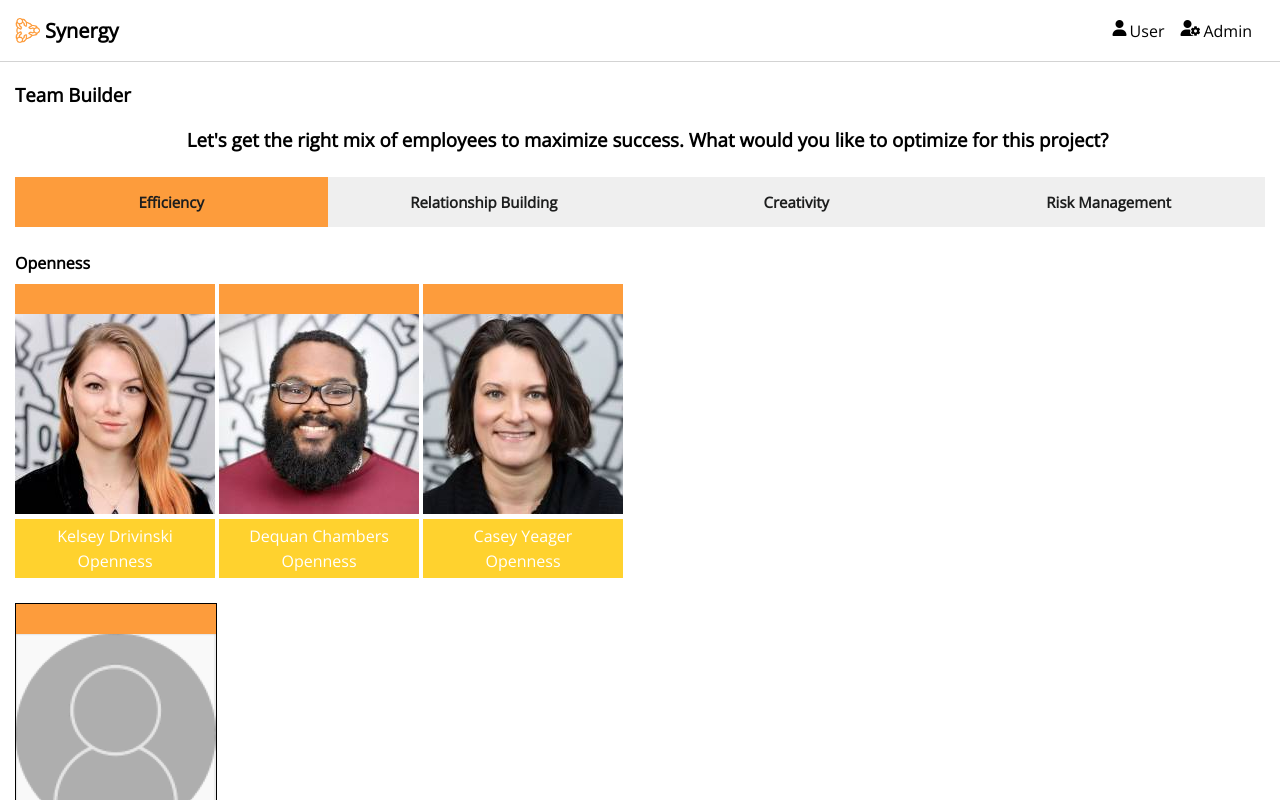
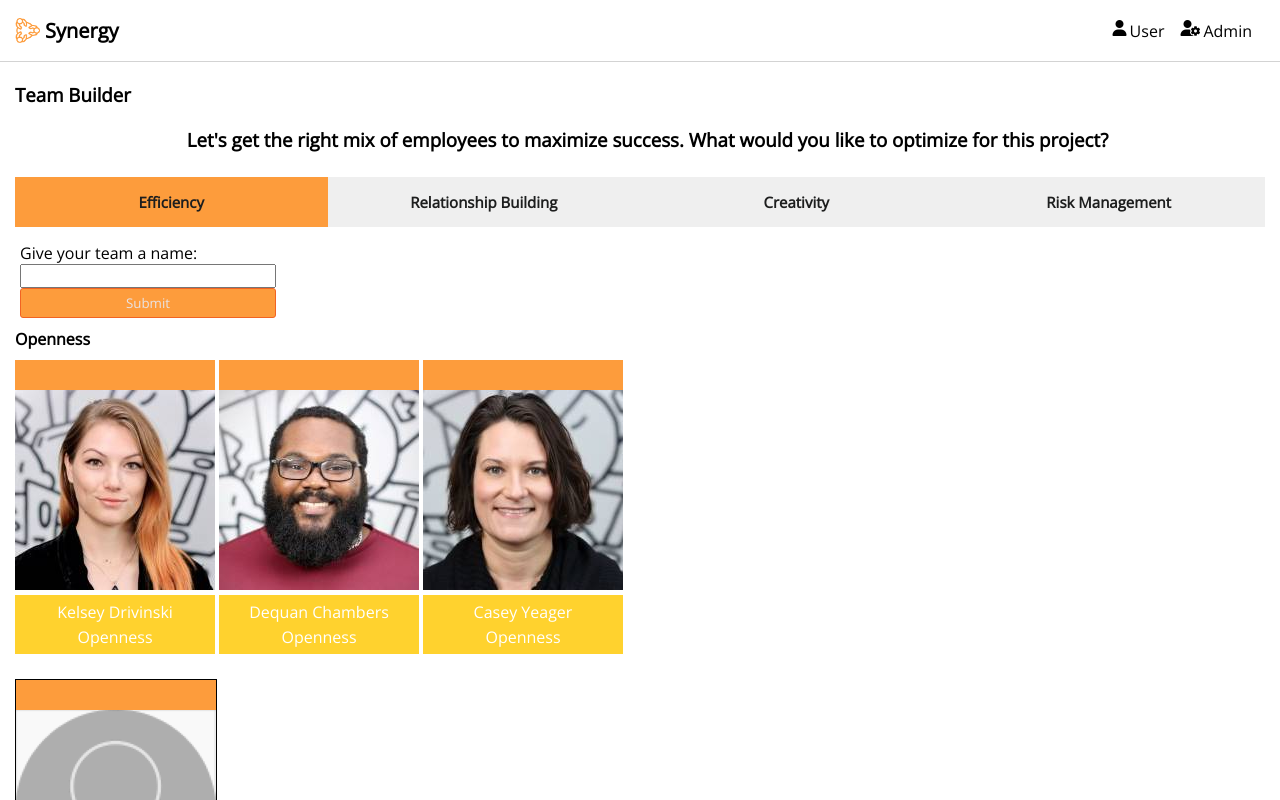
Before and after one commit to NCiarelli/synergy-angular, an Angular app: page /team-builder in a window 1280 px wide. Both pictures are taken after a click on the button "Efficiency". Built offline with nearby package versions, Linux system fonts and the light colour scheme.

Commit message:
added comment

```diff
--- a/src/app/employee-banner/employee-banner.component.html
+++ b/src/app/employee-banner/employee-banner.component.html
@@ -4,6 +4,8 @@
     *ngFor="let employee of employeeList"
     (click)="clickEmployee(employee)"
   >
+    <!-- ng class here -->
+    <div>
       <div class="cardBanner"></div>
       <img
         class="headShot"
@@ -15,4 +17,5 @@
         <p>{{ employee.dominantPersonality }}</p>
       </div>
     </div>
+  </div>
 </main>
--- a/src/app/survey-form/survey-form.component.ts
+++ b/src/app/survey-form/survey-form.component.ts
@@ -87,7 +87,8 @@ export class SurveyFormComponent implements OnInit {
     // For database, this means it has to happen in the subscribe function callback of the database query.
     this.nameFormActive = false;
     this.surveyFormActive = true;
-  }
+  } //no longer want name for active
+  //want survey form active
 
   ngOnInit() { }
 }
--- a/src/app/team-builder/team-builder.component.css
+++ b/src/app/team-builder/team-builder.component.css
@@ -10,6 +10,40 @@
 .instructions {
   display: inline block;
   text-align: center;
+}
+#nameTeamForm {
+  align-items: center;
+}
+form {
+  display: flex;
+  flex-direction: column;
+  /* border: 1px solid rgb(236, 232, 232); */
+  border-radius: 3px;
+  width: 20vw;
+  position: relative;
+  left: 20px;
+}
+#nameTeamForm input {
+  margin: 3px;
+}
+
+form:hover {
+  border-color: #f26322;
+}
+.nameTeamButton {
+  border: 1px solid #f26322;
+  background-color: #fd9c3c;
+  color: rgb(233, 227, 227);
+  vertical-align: middle;
+  position: relative;
+  z-index: 1;
+  border-radius: 3px;
+  border: 1px solid #f26322;
+  width: auto;
+  padding: 5px;
+}
+button:focus {
+  outline: none;
 }
 .created-team {
   justify-content: center;
@@ -61,6 +95,15 @@ app-employee-banner {
   border: 1px solid black;
   margin-right: 4px;
   width: 200px;
+}
+.notGray {
+  width: 200px;
+}
+.selectedGray {
+  background-color: grey;
+  width: 200px;
+  height: 200px;
+  border: 1px solid black;
 }
 
 p {
--- a/src/app/team-builder/team-builder.component.ts
+++ b/src/app/team-builder/team-builder.component.ts
@@ -1,6 +1,7 @@
 import { Component, OnInit, ComponentFactoryResolver } from "@angular/core";
 import { ProfileService } from "../services/profile.service";
 import { Employee } from "../interfaces/employee";
+import { NgForm } from "@angular/forms";
 
 @Component({
   selector: "app-team-builder",
@@ -66,9 +67,13 @@ export class TeamBuilderComponent implements OnInit {
   teamBuilt: boolean = false;
   doneTeam: any[] = [];
   activeTeamTypeName: string = "";
-  constructor(private profileService: ProfileService) { }
+  namedTeam: string = "";
+  teamTypeSelected: boolean = false;
+  selectInstructions: boolean = false;
 
-  ngOnInit() { }
+  constructor(private profileService: ProfileService) {}
+
+  ngOnInit() {}
 
   // Sets up the structure of the team builder for this team type by using the pre-defined team types object
   // Uses the structure property  of the teamType object to populate the team slot structure
@@ -89,10 +94,11 @@ export class TeamBuilderComponent implements OnInit {
     // this.teamBuilt = false;
     this.doneTeam = [];
     this.activeTeamTypeName = teamType.name;
+    this.teamTypeSelected = true;
   }
 
   // Add an employee to the team's slots for the current personality type
-  addEmployee(employee: Employee, personalityTypeSlots: any[]): void {
+  addEmployee(employee: Employee, personalityTypeSlots: any[]): boolean {
     // Check if the employee is already in a slot somewhere
     if (this.checkTeamSlots(slot => employee.name === slot.name)) {
       // If so, notify the user. ADD REAL INDICATION OF THIS
@@ -175,4 +181,10 @@ export class TeamBuilderComponent implements OnInit {
     // This overwrites the employee in the team slot with an empty object
     this.teamSlots[personalityIndex][slotIndex] = {};
   }
+
+  onTeamNameSubmit(formData: NgForm) {
+    this.namedTeam = formData.value.teamNameInput;
+    this.selectInstructions = true;
+    // console.log(this.teamName);
+  }
 }
```
Also changed, not shown: src/app/employee-banner/employee-banner.component.ts (+7 -5 lines). Lines whose indentation alone changed are shown as unchanged.
